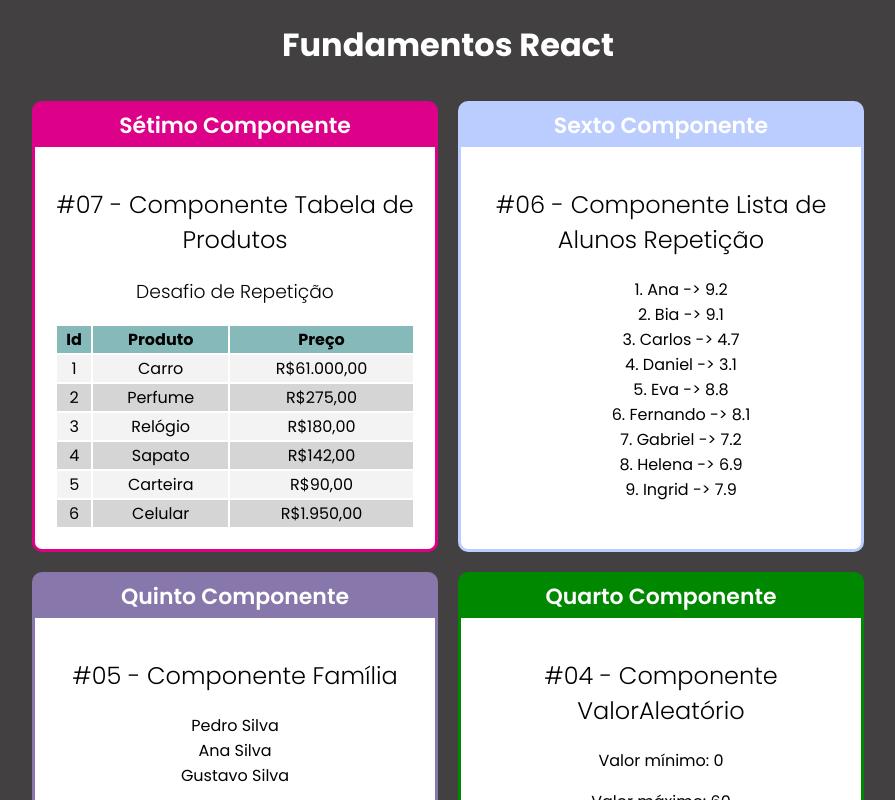
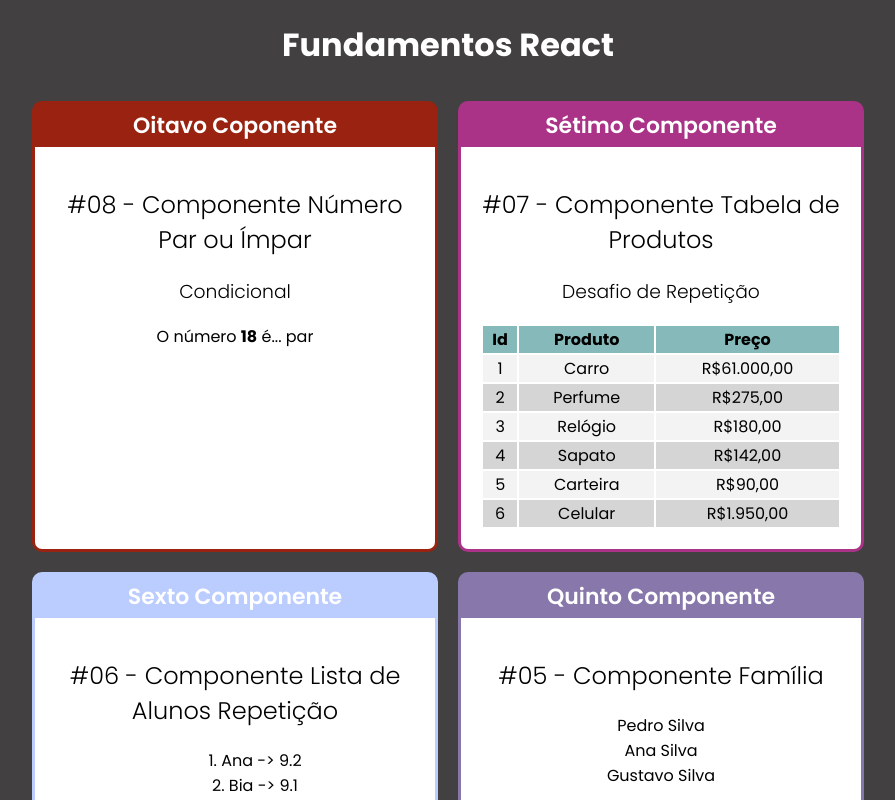
Before and after one commit to barbaracalderon/fundamentos-react, a React (Create React App) app: page / in a window 1280 px wide. Shown: the top 800 px of the page, without its empty margins (192-1087 px from the left). Built offline with nearby package versions, Linux system fonts and the light colour scheme.

Commit message:
Created conditional component to check if a number is odd or even

```diff
--- a/src/App.jsx
+++ b/src/App.jsx
@@ -9,12 +9,16 @@ import Familia from "./components/basicos/Familia";
 import FamiliaMembro from "./components/basicos/FamiliaMembro";
 import ListaAlunos from "./components/repeticao/ListaAlunos";
 import TabelaProdutos from "./components/repeticao/TabelaProdutos";
+import ParOuImpar from "./components/condicional/ParOuImpar";
 
 export default () =>
     <div id="App">
         <h1>Fundamentos React</h1>
         <div className="Cards">
-            <Card titulo = "Sétimo Componente" color="#d08">
+            <Card titulo="Oitavo Coponente" color="#921">
+                <ParOuImpar num={18}/>
+            </Card>
+            <Card titulo = "Sétimo Componente" color="#a38">
                 <TabelaProdutos />
             </Card>
             <Card titulo="Sexto Componente" color="#bcf">
--- /dev/null
+++ b/src/components/condicional/ParOuImpar.jsx
@@ -0,0 +1,16 @@
+import React from 'react'
+
+export default props => {
+        return (
+        <div>
+        <h2>#08 - Componente Número Par ou Ímpar</h2>
+        <h3>Condicional</h3>
+            <p>O número <strong>{props.num}</strong> é...
+            { (props.num % 2 === 0) ?
+                <span> par</span> :
+                <span> ímpar</span>
+            }
+            </p>
+        </div>
+    )
+}
```
